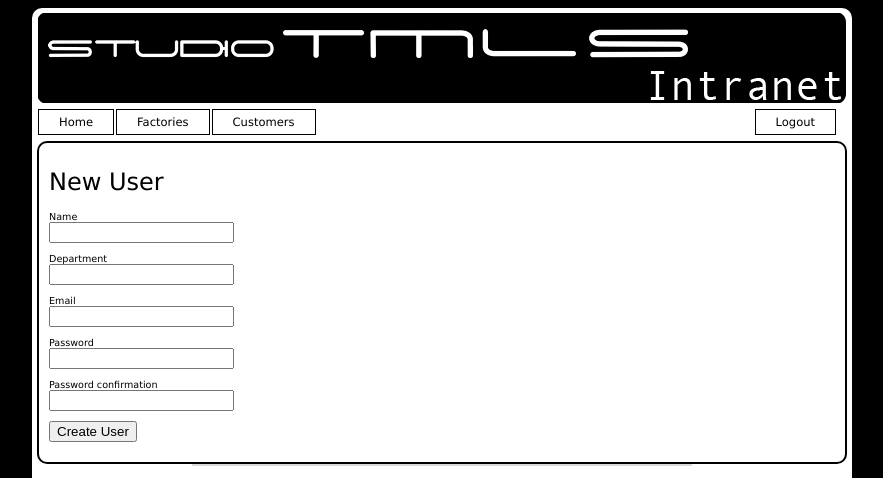
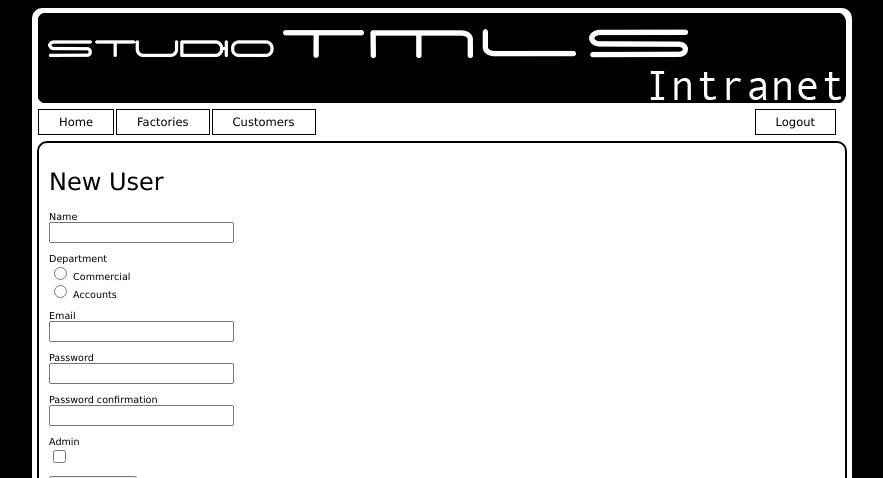
Before and after one commit to gabrielhilal/TMLS, a Rails app: page /users/new in a window 1280 px wide. Shown: the top 478 px of the page, without its empty margins (198-1081 px from the left). Run offline with Rails 7, Linux system fonts and the light colour scheme; the visitor is signed in with stand-in values (Sample User, id 1); style sheets or scripts are compiled from the project's sources; parts of the project's set-up code (start-up, migrations or seed data) failed here and were passed over; some libraries are stand-ins or nearby versions; grey boxes are pictures that could not be loaded.

Commit message:
admin authorization for create action on users controle

```diff
--- a/app/controllers/application_controller.rb
+++ b/app/controllers/application_controller.rb
@@ -13,7 +13,16 @@ protected
 
   def authorize
     unless User.find_by_id(session[:user_id])
+      flash[:error] = "Please login first."
       redirect_to login_path
+    end
   end
+
+  def admin
+    unless current_user.admin?
+      flash[:error] = "Authorisation is required."
+      redirect_to root_path
+    end
+  end
+
 end
-end
--- a/app/controllers/users_controller.rb
+++ b/app/controllers/users_controller.rb
@@ -1,4 +1,5 @@
 class UsersController < ApplicationController
+  before_filter :admin, only: [:new, :create ]
 
   def show
     if current_user.nil?
@@ -14,7 +15,7 @@ class UsersController < ApplicationController
     @user = User.new(params[:user])
     if @user.save
       flash[:success] = "User " + @user.name + " created!"
-      redirect_to root_url
+      redirect_to users_url
     else
       render "new"
     end
--- a/app/models/user.rb
+++ b/app/models/user.rb
@@ -1,5 +1,5 @@
 class User < ActiveRecord::Base
-  attr_accessible :email, :password, :password_confirmation, :department, :name
+  attr_accessible :email, :password, :password_confirmation, :department, :name, :admin
   has_secure_password
 
   #email_regex reference: Ruby on Rails Tutorial-Learn Rails by Example (Michael Hartl)-http://ruby.railstutorial.org/
--- a/app/views/users/_form.html.erb
+++ b/app/views/users/_form.html.erb
@@ -6,7 +6,11 @@
   </div>
   <div class="field">
     <%= f.label :department %><br />
-    <%= f.text_field :department %>
+        <%= f.radio_button :department, "Commercial" %>
+        <%= f.label :commercial %><br />
+        <%= f.radio_button :department, "Accounts" %>
+        <%= f.label :accounts %>
+
   </div>
   <div class="field">
     <%= f.label :email %><br />
@@ -20,6 +24,10 @@
     <%= f.label :password_confirmation %><br />
     <%= f.password_field :password_confirmation %>
   </div>
+  <div class="field">
+    <%= f.label :admin %><br />
+    <%= f.check_box :admin %>
+  </div>
 <div class="actions">
     <%= f.submit %>
   </div>
--- a/db/migrate/20120202181007_create_users.rb
+++ b/db/migrate/20120202181007_create_users.rb
@@ -5,6 +5,7 @@ class CreateUsers < ActiveRecord::Migration
       t.string :password_digest
       t.string :department
       t.string :name
+      t.boolean :admin
 
       t.timestamps
     end
```
Also changed, not shown: db/schema.rb, 1 other file.
